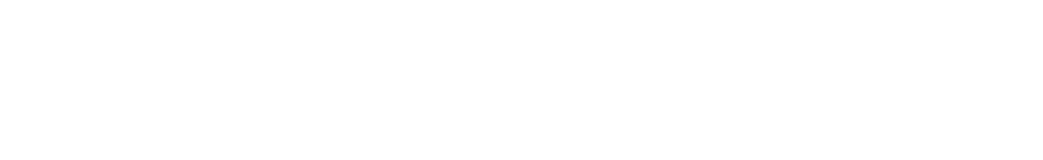
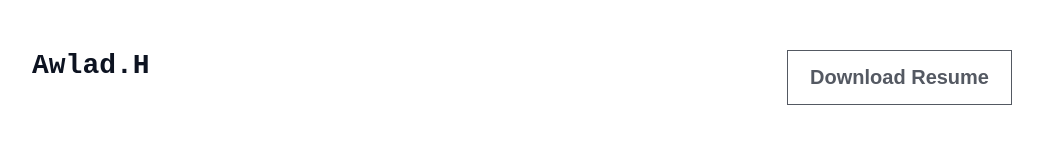
Before and after one commit to nadim-ahmed/challenge-begins, a plain HTML site: page index.html in a window 1280 px wide. Shown: the whole page, without its empty margins (118-1161 px from the left). Drawn offline with Linux system fonts and the light colour scheme; a web font is replaced by a local one.

Commit message:
Nav Section Added

```diff
--- a/index.html
+++ b/index.html
@@ -9,7 +9,18 @@
 </head>
 
 <body class="azeret-mono-font">
-    <header></header>
+    <header>
+        <nav>
+            <ul>
+                <li>
+                    <a class="nav-title" href="#">Awlad.H</a>
+                </li>
+                <li>
+                    <a href=""><button class="btn-primary">Download Resume</button></a>
+                </li>
+            </ul>
+        </nav>
+    </header>
     <main></main>
     <footer></footer>
 </body>
--- a/styles/style.css
+++ b/styles/style.css
@@ -10,3 +10,34 @@
     margin: 0;
     padding: 0;
 }
+
+/* Shared Styles */
+
+.btn-primary {
+    color: rgb(13, 19, 33);
+    font-size: 20px;
+    font-weight: 600;
+    text-align: center;
+    padding: 15px 22px;
+    border: 1px solid rgb(13, 19, 33);
+    opacity: 0.7;
+    background-color: rgb(255, 255, 255);
+}
+
+/* Nav Styles */
+nav {
+    margin: 50px 150px;
+}
+
+nav ul {
+    display: flex;
+    justify-content: space-between;
+    list-style: none;
+}
+
+.nav-title {
+    color: rgb(13, 19, 33);
+    font-size: 28px;
+    font-weight: 800;
+    text-decoration: none;
+}
```
